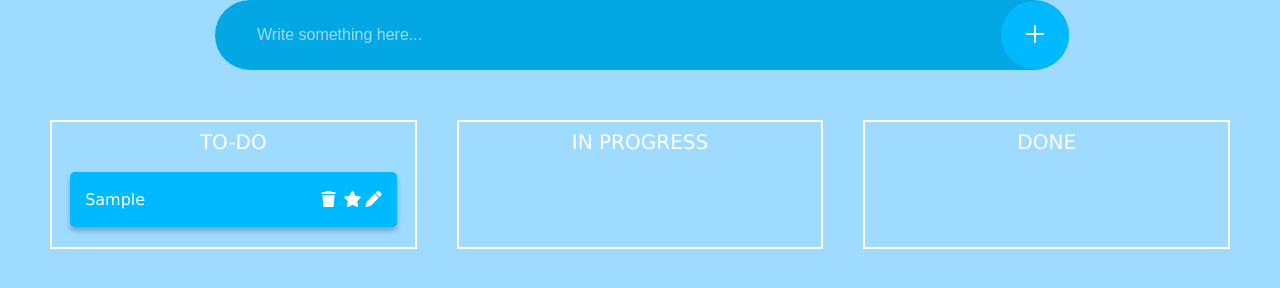
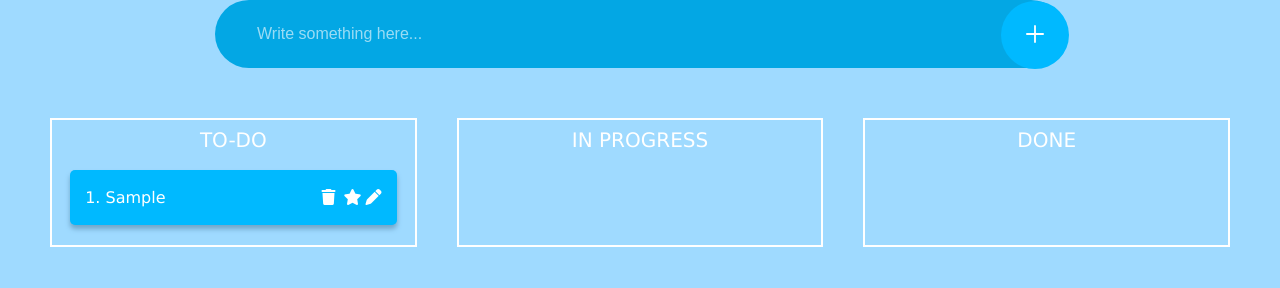
Before and after one commit to utraskevice/drag-drop-board, a website: page src/index.html in a window 1280 px wide. Both pictures are taken after typing "Sample" into the empty fields and a click on the button 1035 px from the left and 35 px from the top of the page. Drawn offline with Linux system fonts and the light colour scheme.

Commit message:
Editing function

```diff
--- a/src/index.html
+++ b/src/index.html
@@ -23,6 +23,7 @@
           type="text"
           placeholder="Write something here..."
           id="main-input"
+          class="input"
           name="newInput"
         />
         <button type="submit" id="addBtn">
--- a/src/script.js
+++ b/src/script.js
@@ -11,37 +11,58 @@ function render() {
   toDo.forEach((singleObject, index) => {
     // console.log("Draw:", singleObject);
     const object = document.createElement("li");
+    const listItem = document.createElement(
+      singleObject.isInEdit ? "input" : "span"
+    );
     const iconDiv = document.createElement("div");
     const removeEl = document.createElement("button");
     const starEl = document.createElement("button");
     const editEl = document.createElement("button");
 
-    object.textContent = singleObject.newInput;
+    listItem.className = singleObject.isInEdit ? "input" : "";
     object.className = "single-object";
     object.setAttribute("draggable", true);
-    editEl.innerHTML = `<i class="fa-solid fa-pen"></i>`;
+    editEl.innerHTML = singleObject.isInEdit
+      ? `<i class="fa-solid fa-check"></i>`
+      : `<i class="fa-solid fa-pen"></i>`;
     editEl.className = "icon";
+    if (singleObject.isInEdit) {
+      listItem.type = "text";
+      listItem.value = singleObject.newInput;
+    } else {
+      listItem.textContent = [index + 1] + ". " + singleObject.newInput;
+    }
     starEl.innerHTML = `<i class="fa-solid fa-star"></i>`;
     starEl.className = singleObject.isFavorite ? "favorite" : "icon";
     removeEl.innerHTML = `<i class="fa-solid fa-trash"></i>`;
     removeEl.className = "icon";
 
     // Remove function
-
     removeEl.addEventListener("click", () => {
       toDo.splice(index, 1);
       window.localStorage.setItem("toDo", JSON.stringify(toDo));
       render();
     });
 
+    // Favorite function
     starEl.addEventListener("click", () => {
       toDo[index].isFavorite = !toDo[index].isFavorite;
       window.localStorage.setItem("toDo", JSON.stringify(toDo));
       render();
     });
 
+    // Edit function
+    editEl.addEventListener("click", () => {
+      if (singleObject.isInEdit) {
+        toDo[index].newInput = listItem.value;
+      }
+      toDo[index].isInEdit = !toDo[index].isInEdit;
+      window.localStorage.setItem("toDo", JSON.stringify(toDo));
+      render();
+    });
+
     iconDiv.append(removeEl, starEl, editEl);
-    object.append(iconDiv);
+    object.append(listItem, iconDiv);
     toDoList.append(object);
   });
 
@@ -54,6 +75,7 @@ document.querySelector("#input-container").addEventListener("submit", (e) => {
   const formData = new FormData(e.target);
   const newToDo = Object.assign(Object.fromEntries(formData), {
     isFavorite: false,
+    isInEdit: false,
   });
   toDo = toDo.concat(newToDo);
 
--- a/src/styles/style.css
+++ b/src/styles/style.css
@@ -11,8 +11,10 @@ body {
 }
 
 #main-input {
+  height: 68px;
+}
+.input {
   width: 100%;
-  height: 68px;
   border-radius: 100px;
   border: none;
   outline: none;
@@ -20,9 +22,10 @@ body {
   color: white;
   font-size: 16px;
   text-indent: 40px;
+  box-sizing: border-box;
 }
 
-#main-input::placeholder {
+.input::placeholder {
   color: white;
   opacity: 0.6;
 }
```
